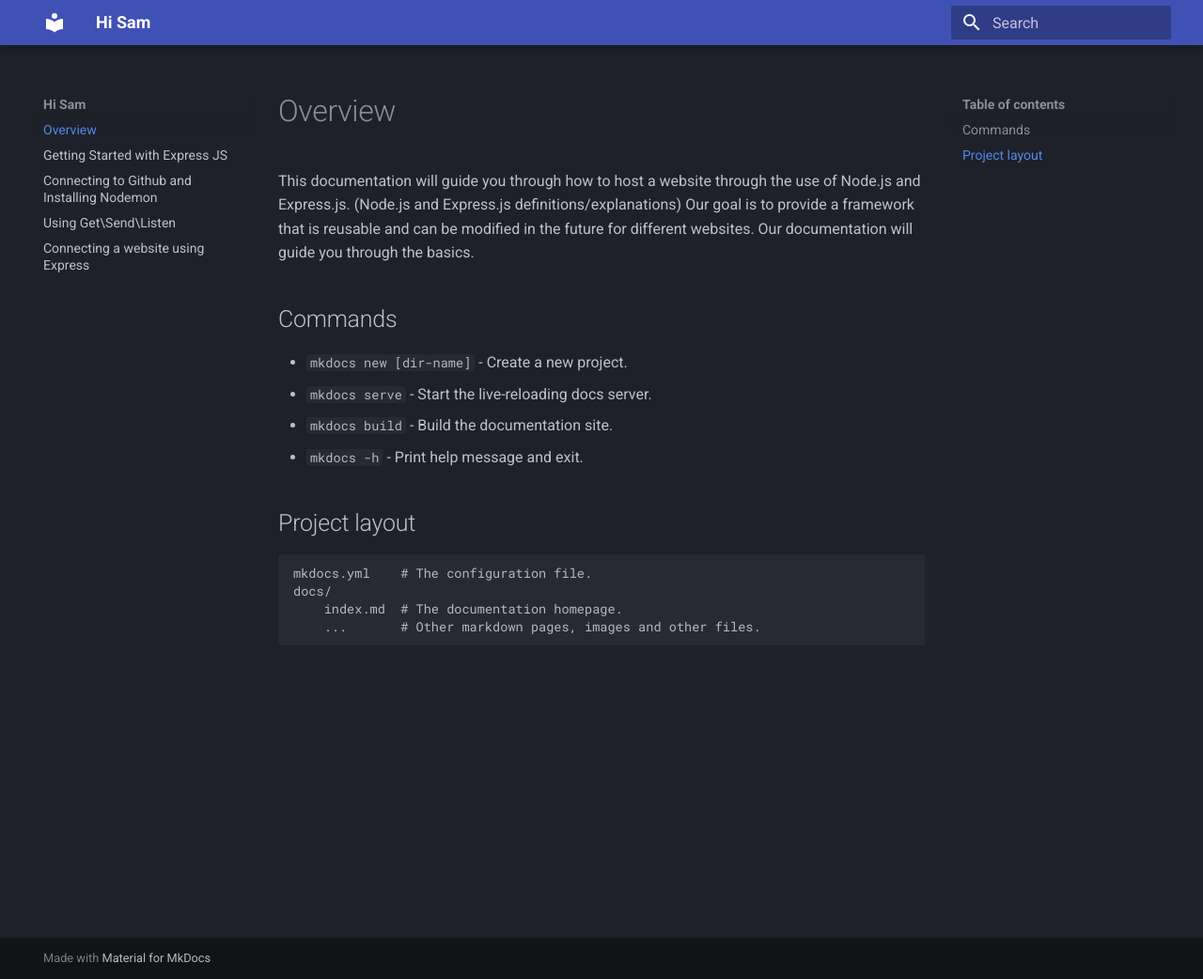
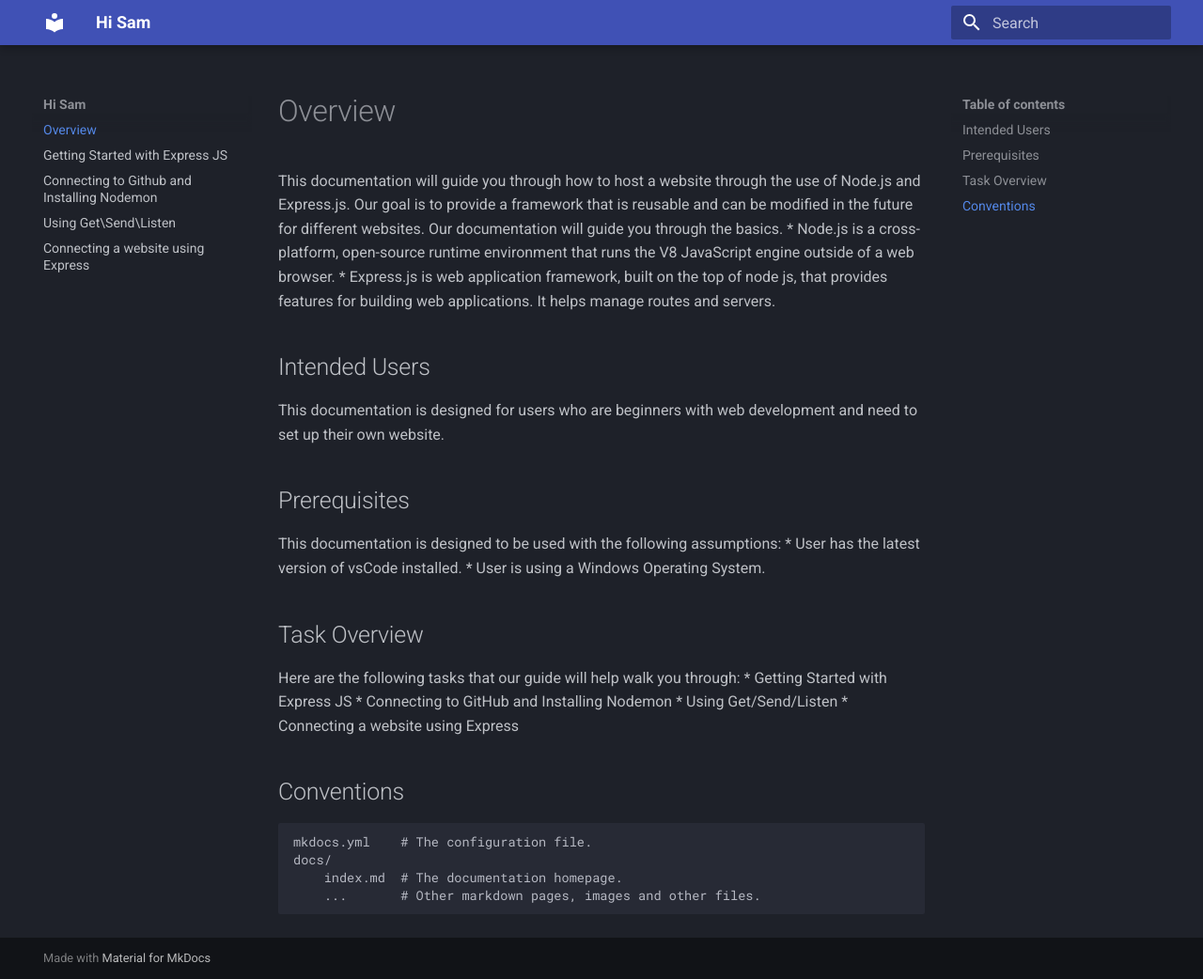
Before and after one commit to NBSutton98/COM-Documentation, an MkDocs documentation site: the page built from docs/index.md, in a window 1280 px wide and 1042 px high. Shown: the whole window at 94% size. Built offline with MkDocs 1.6.1 and Material for MkDocs 9.7.7, drawn with Linux system fonts in a browser that asks for light colours.

Commit message:
Update index.md
Updated Overview

```diff
--- a/docs/index.md
+++ b/docs/index.md
@@ -1,15 +1,25 @@
 # Overview
 
-This documentation will guide you through how to host a website through the use of Node.js and Express.js. (Node.js and Express.js definitions/explanations) Our goal is to provide a framework that is reusable and can be modified in the future for different websites. Our documentation will guide you through the basics.
+This documentation will guide you through how to host a website through the use of Node.js and Express.js. Our goal is to provide a framework that is reusable and can be modified in the future for different websites. Our documentation will guide you through the basics.
+* Node.js is a cross-platform, open-source runtime environment that runs the V8 JavaScript engine outside of a web browser.
+* Express.js is web application framework, built on the top of node js, that provides features for building web applications. It helps manage routes and servers.
 
-## Commands
+## Intended Users
+This documentation is designed for users who are beginners with web development and need to set up their own website.
 
-* `mkdocs new [dir-name]` - Create a new project.
-* `mkdocs serve` - Start the live-reloading docs server.
-* `mkdocs build` - Build the documentation site.
-* `mkdocs -h` - Print help message and exit.
+## Prerequisites
+This documentation is designed to be used with the following assumptions:
+* User has the latest version of vsCode installed.
+* User is using a Windows Operating System.
 
-## Project layout
+## Task Overview
+Here are the following tasks that our guide will help walk you through:
+* Getting Started with Express JS
+* Connecting to GitHub and Installing Nodemon
+* Using Get/Send/Listen
+* Connecting a website using Express
+
+## Conventions
 
     mkdocs.yml    # The configuration file.
     docs/
```
